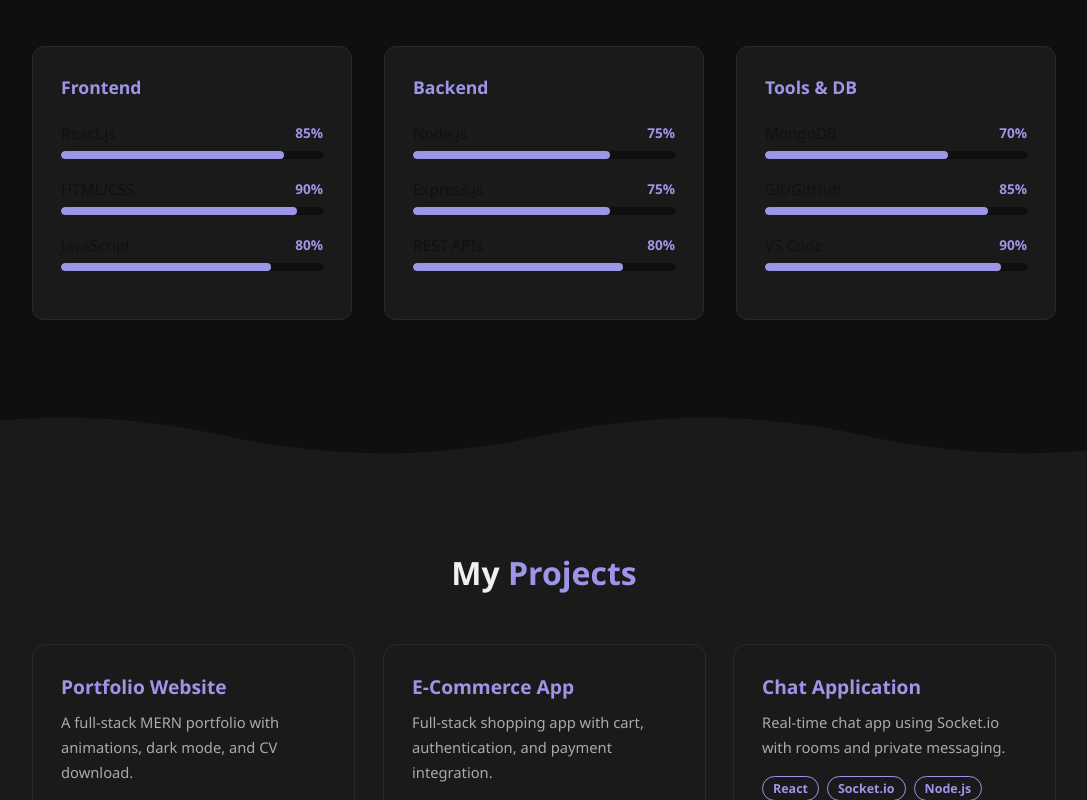
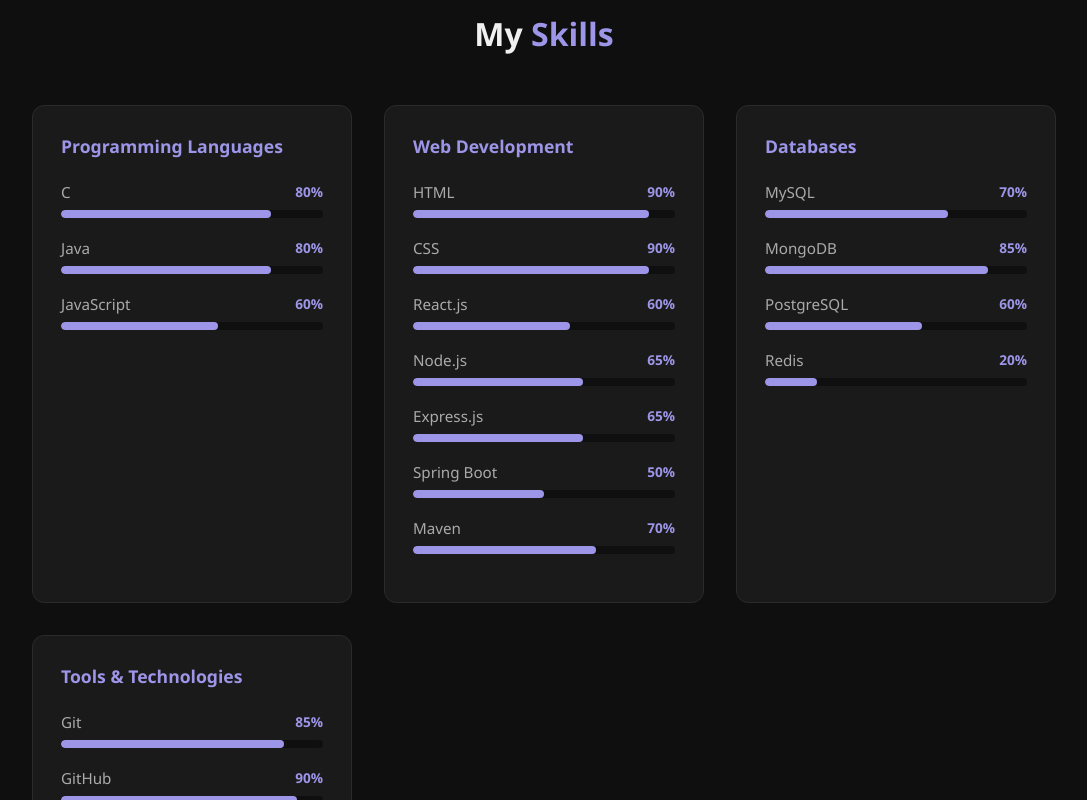
Before and after one commit to harshita2202/Portfolio, a React (Vite) app in the folder client/: page / in a window 1280 px wide. Shown: the part 1320-2120 px from the top of the page, without its empty margins (96-1183 px from the left). Built offline with nearby package versions, Linux system fonts and the light colour scheme.

Commit message:
add the details and informations

```diff
--- a/client/src/components/About.jsx
+++ b/client/src/components/About.jsx
@@ -21,9 +21,9 @@
         </div>
         <div style={{ flex: 1, minWidth: '260px' }}>
           <p style={{ fontSize: '1.1rem', lineHeight: 1.8, color: 'var(--text2)', marginBottom: '16px' }}>
-            Hi! I'm a passionate Full-Stack Developer currently pursuing my degree.
-            I love building beautiful, functional web applications using the MERN stack.
-          </p>
+I am a B. Tech CSE student with a passion for Cybersecurity,Backend Development and Web Development. I enjoy coding, Backend as well as front-end
+development, and working with databases. Always eager to learn, I have gained hands-on experience through projects and
+hackathons. With strong problem-solving skills, I am excited about building innovative tech solutions.</p>
           <div style={{ display: 'flex', gap: '24px', flexWrap: 'wrap' }}>
             {[
               ['📍 Location', 'India'],
--- a/client/src/components/Certifications.jsx
+++ b/client/src/components/Certifications.jsx
@@ -2,9 +2,9 @@
 import AOS from 'aos';
 
 const certs = [
-  { title: 'React - The Complete Guide', issuer: 'Udemy', year: '2024', link: '#' },
-  { title: 'Node.js Developer Course', issuer: 'Coursera', year: '2024', link: '#' },
-  { title: 'MongoDB Basics', issuer: 'MongoDB University', year: '2023', link: '#' },
+  { title: 'Java ', issuer: 'SpringBoard', year: '2025', link: '#' },
+  { title: 'Cybersecurity', issuer: 'College', year: '2026', link: '#' },
+  // { title: 'MongoDB Basics', issuer: 'MongoDB University', year: '2023', link: '#' },
 ];
 
 export default function Certifications() {
--- a/client/src/components/Projects.jsx
+++ b/client/src/components/Projects.jsx
@@ -4,25 +4,35 @@
 
 const projects = [
   {
-    title: 'Portfolio Website',
-    desc:  'A full-stack MERN portfolio with animations, dark mode, and CV download.',
-    tech:  ['React', 'Node.js', 'MongoDB', 'Express'],
-    github: 'https://github.com',
-    live:   'https://yoursite.com',
+    title: 'Intelligent API Abuse Detection System (WORKING)',
+    desc: 'Built a Spring Boot middleware to monitor API usage and detect abusive patterns. Integrated a ML model for anomaly detection and implemented JWT auth with severity-based responses.',
+    tech: ['Spring Boot', 'Java', 'Machine Learning', 'JWT', 'REST APIs'],
+    github: 'https://github.com/AayanA20/intelligent-api-monitoring-system',
+    live: '#',
   },
+
   {
-    title: 'E-Commerce App',
-    desc:  'Full-stack shopping app with cart, authentication, and payment integration.',
-    tech:  ['React', 'Express', 'MongoDB', 'JWT'],
-    github: 'https://github.com',
-    live:   'https://yoursite.com',
+    title: 'Phishing Shield – Cybersecurity Project',
+    desc: 'Developed a real-time phishing detection system with website categorization. Used ML models like XGBoost and Random Forest with a Flask API and Chrome Extension for real-time alerts.',
+    tech: ['Python', 'XGBoost', 'Random Forest', 'Flask', 'JavaScript', 'Chrome Extension'],
+    github: 'https://github.com/harshita2202/CyberProject',
+    live: '#',
   },
+
   {
-    title: 'Chat Application',
-    desc:  'Real-time chat app using Socket.io with rooms and private messaging.',
-    tech:  ['React', 'Socket.io', 'Node.js', 'MongoDB'],
-    github: 'https://github.com',
-    live:   'https://yoursite.com',
+    title: 'Event Vibes – College Event Moodboard',
+    desc: 'Full-stack platform where students share event photos, reactions, and comments. Features include authentication, media uploads, notifications.',
+    tech: ['React', 'Node.js', 'Express', 'MongoDB', 'Cloudinary'],
+    github: 'https://github.com/harshita2202/Event-Vibes',
+    live: '#',
+  },
+
+  {
+    title: 'AI Shipshape Landing Page',
+    desc: 'Designed and developed a modern landing page with responsive UI, gradient visuals, and structured sections based on Figma design.',
+    tech: ['React', 'CSS', 'Figma', 'UI/UX'],
+    github: 'https://github.com/harshita2202/ai-shipshape-landing',
+    live: '#',
   },
 ];
 
--- a/client/src/components/Skills.jsx
+++ b/client/src/components/Skills.jsx
@@ -2,9 +2,35 @@
 import AOS from 'aos';
 
 const skills = {
-  Frontend:     [['React.js', 85], ['HTML/CSS', 90], ['JavaScript', 80]],
-  Backend:      [['Node.js', 75],  ['Express.js', 75], ['REST APIs', 80]],
-  'Tools & DB': [['MongoDB', 70],  ['Git/GitHub', 85], ['VS Code', 90]],
+  'Programming Languages': [
+    ['C', 80],
+    ['Java', 80],
+    ['JavaScript', 60],
+  ],
+
+  'Web Development': [
+    ['HTML', 90],
+    ['CSS', 90],
+    ['React.js', 60],
+    ['Node.js', 65],
+    ['Express.js', 65],
+    ['Spring Boot', 50],
+    ['Maven', 70],
+  ],
+
+  'Databases': [
+    ['MySQL', 70],
+    ['MongoDB', 85],
+    ['PostgreSQL', 60],
+    ['Redis', 20],
+  ],
+
+  'Tools & Technologies': [
+    ['Git', 85],
+    ['GitHub', 90],
+    ['VS Code', 95],
+    ['Cursor', 80],
+  ],
 };
 
 export default function Skills() {
@@ -52,7 +78,7 @@
                       marginBottom: '8px',
                     }}>
                       <span style={{
-                        color: '--text2',
+                        color: 'var(--text2)',
                         fontWeight: 500,
                         fontSize: '0.95rem',
                       }}>
--- a/client/src/components/Timeline.jsx
+++ b/client/src/components/Timeline.jsx
@@ -2,9 +2,9 @@
 import AOS from 'aos';
 
 const items = [
-  { year: '2024 – Present', title: 'B.Tech Computer Science', place: 'Your University', type: 'edu' },
-  { year: '2023',           title: 'Web Dev Internship',      place: 'Some Company',   type: 'work' },
-  { year: '2022',           title: 'Class 12th — PCM',        place: 'Your School',    type: 'edu' },
+  { year: '2026 – Present', title: 'B.Tech Computer Science', place: 'JK lakshmipat University', type: 'B.Tech' },
+  { year: '2025',           title: 'Web Dev Internship',      place: 'AI Shipshape',   type: 'Intern' },
+  { year: '2023',           title: 'Class 12th',        place: 'MPS International School',    type: 'PCM' },
 ];
 
 export default function Timeline() {
```
